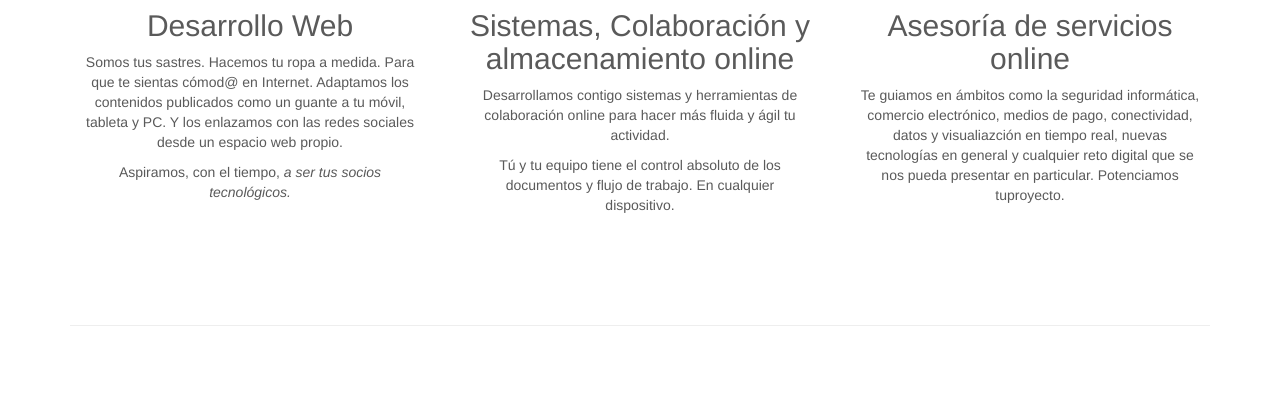
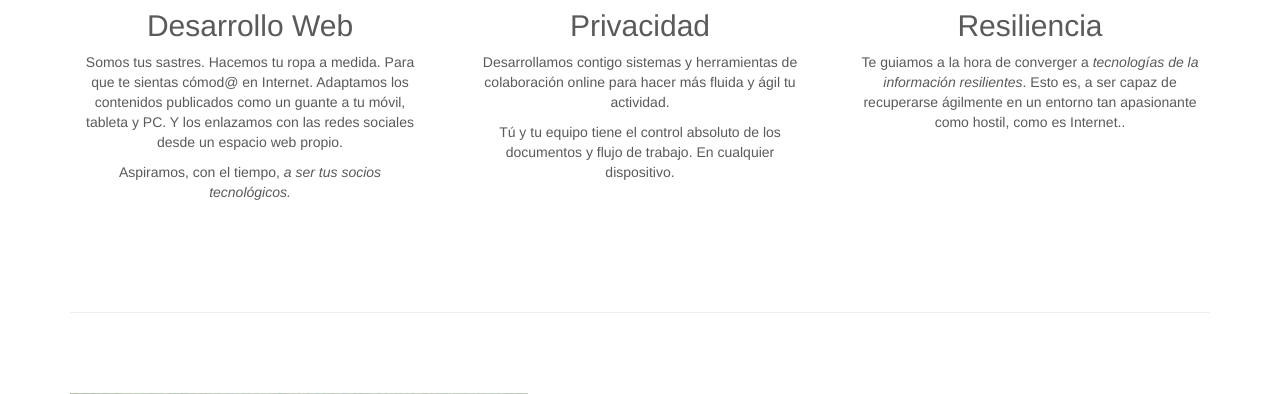
Before and after one commit to LibreWebsites/librebits-info, a PHP site: page /migra.php in a window 1280 px wide. Shown: the part 71-465 px from the top of the page. Run offline with PHP 8.4, Linux system fonts and the light colour scheme.

Commit message:
+- reordenar featurettes && contenido ii

```diff
--- a/migra.php
+++ b/migra.php
@@ -62,7 +62,7 @@
           <span style="font-size:4em;" class="glyphicon glyphicon-globe"></span>
 
 	  <span style="font-size:2.5em;"  class="glyphicon glyphicon-file"></span>
-          <h2>Sistemas, Colaboración y almacenamiento  online</h2>
+          <h2>Privacidad</h2>
           <h4></h4>
 	  <p>Desarrollamos contigo sistemas y herramientas de colaboración online para hacer más fluida y ágil tu actividad.</p>
 	  <p>Tú y tu equipo tiene el control absoluto de los documentos y flujo de trabajo. En cualquier dispositivo.</p>
@@ -77,8 +77,8 @@
 
 	  <span style="font-size:2.5em;" class="glyphicon glyphicon-shopping-cart"></span>
 
-          <h2>Asesoría de servicios online</h2>
-          <p> Te guiamos en ámbitos como la seguridad informática, comercio electrónico, medios de pago, conectividad, datos y visualiazción en tiempo real, nuevas tecnologías en general y cualquier reto digital que se nos pueda presentar en particular. Potenciamos tuproyecto.</p>
+          <h2>Resiliencia</h2>
+          <p> Te guiamos a la hora de converger a <i>tecnologías de la información resilientes</i>. Esto es, a ser capaz de recuperarse ágilmente en un entorno tan apasionante como hostil, como es Internet..</p>
 	  <p></p>
 <!--          <p><a class="btn btn-default" href="#" role="button">Saber más »</a></p> -->
         </div><!-- /.col-lg-4 -->
```
